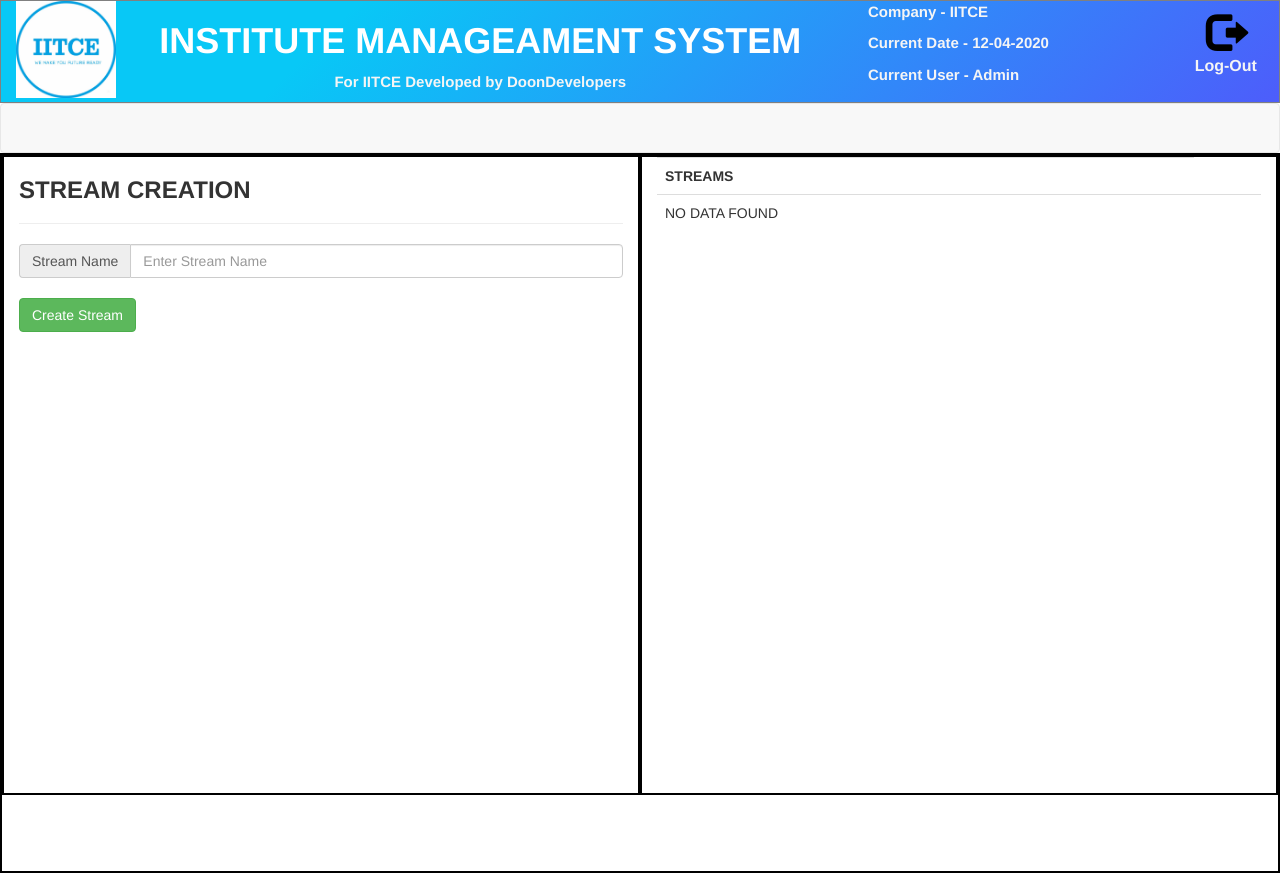
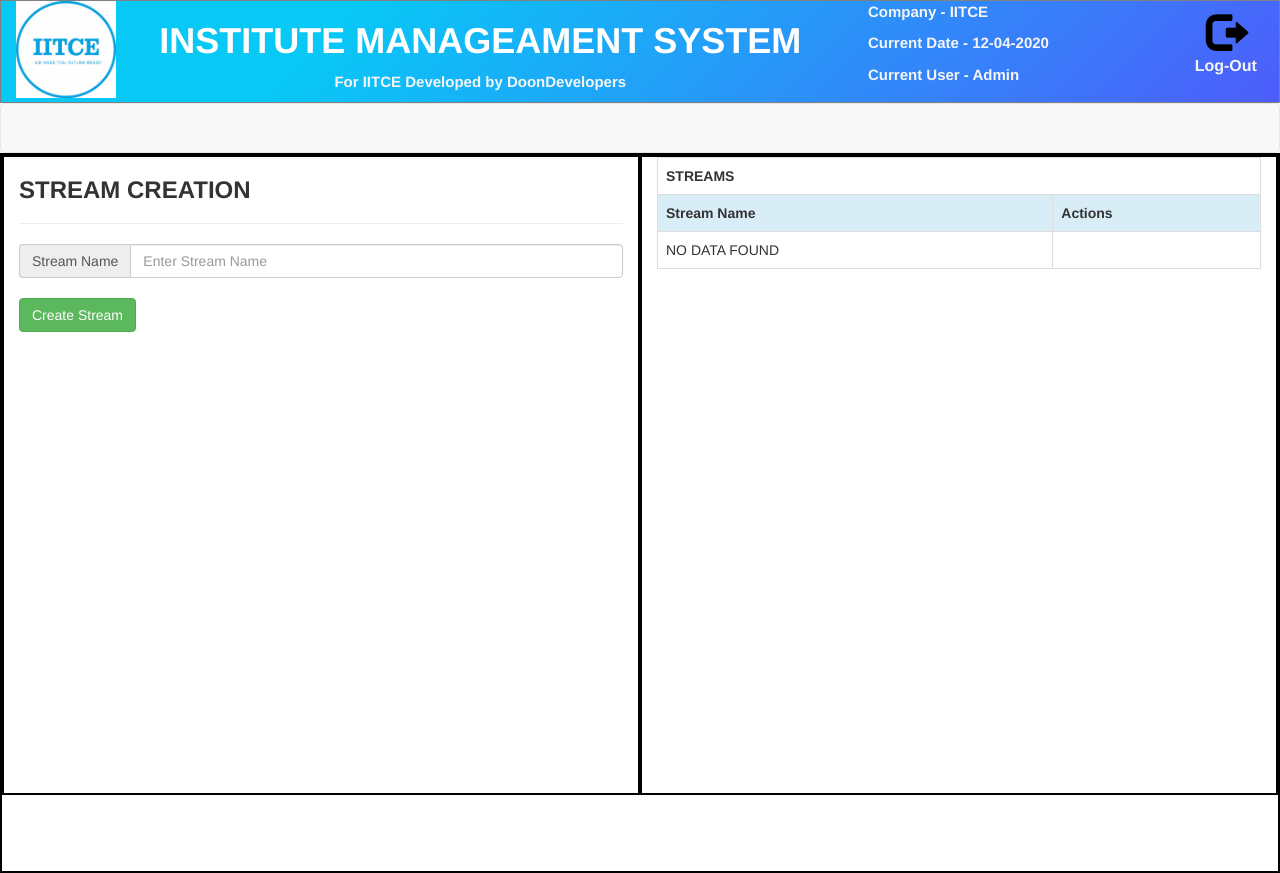
Before and after one commit to DharmenderRajput/IMS-IITCE, a PHP site: page /views/streammaster.php in a window 1280 px wide. Run offline with PHP 8.4, Linux system fonts and the light colour scheme; the visitor is signed in with stand-in values (Sample User, id 1); data that the repository does not hold is empty.

Commit message:
Update streammaster.php

```diff
--- a/views/streammaster.php
+++ b/views/streammaster.php
@@ -49,9 +49,13 @@
         </div>
         <div class="col-sm-6" style="height:80vh;;border:2px solid black;">
             <!-- display existing stream -->
-            <table class="table">
+            <table class="table table-bordered">
                 <tr>
-                    <th>STREAMS</th>
+                    <th colspan="2">STREAMS</th>
+                </tr>
+                <tr class="info">
+                    <th>Stream Name</th>
+                    <th>Actions</th>
                 </tr>
                 <?php
                     // fetching existing streams
```
